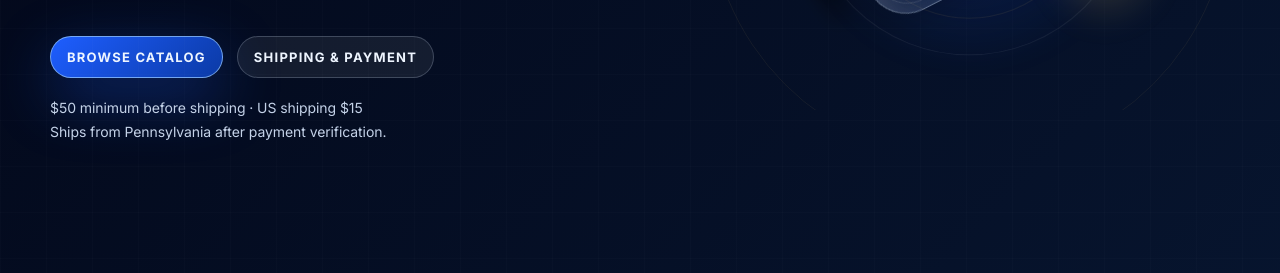
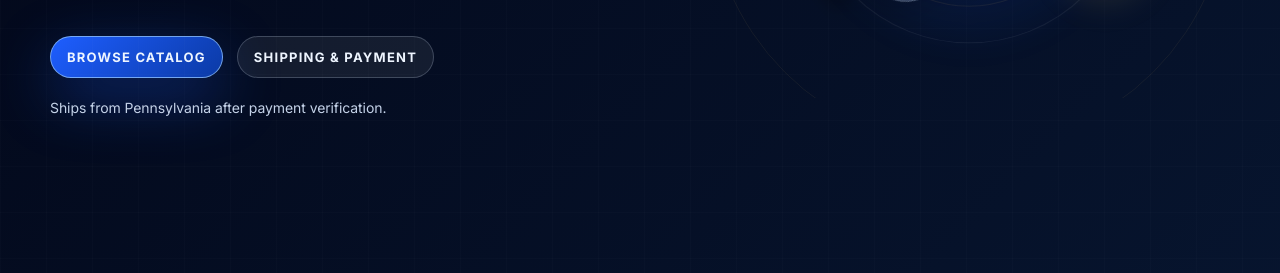
Before and after one commit to yusufdontknowhowtocode/researchpeps-store, a website: page public/index.html in a window 1280 px wide. Shown: the part 524-797 px from the top of the page. Drawn offline with nearby package versions, Linux system fonts and the light colour scheme.

Commit message:
Update index.html

```diff
--- a/public/index.html
+++ b/public/index.html
@@ -3708,7 +3708,7 @@ body.age-locked .vial-rotor {
             <a class="btn primary" href="/catalog">Browse Catalog</a>
             <a class="btn" href="/shipping-payment">Shipping &amp; Payment</a>
           </div>
-          <p style="margin-top:18px;color:#c4d2e8;font-size:14px;line-height:1.7">$50 minimum before shipping · US shipping $15<br>Ships from Pennsylvania after payment verification.</p>
+          <p style="margin-top:18px;color:#c4d2e8;font-size:14px;line-height:1.7">Ships from Pennsylvania after payment verification.</p>
         </div>
         <div class="hero-art" id="heroVialScene">
           <div class="scene-orb orb-1"></div>
```
